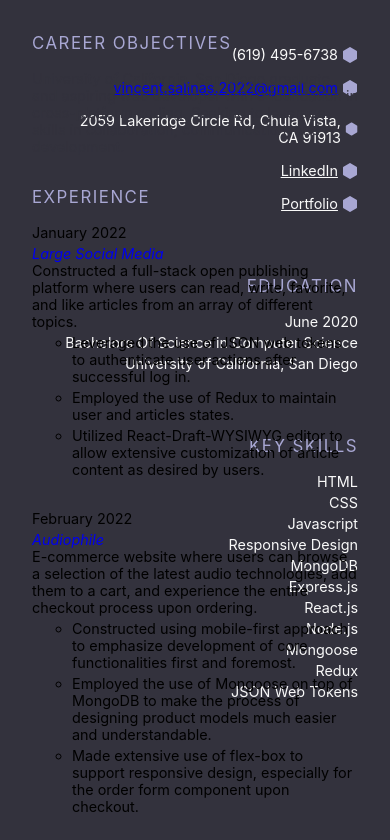
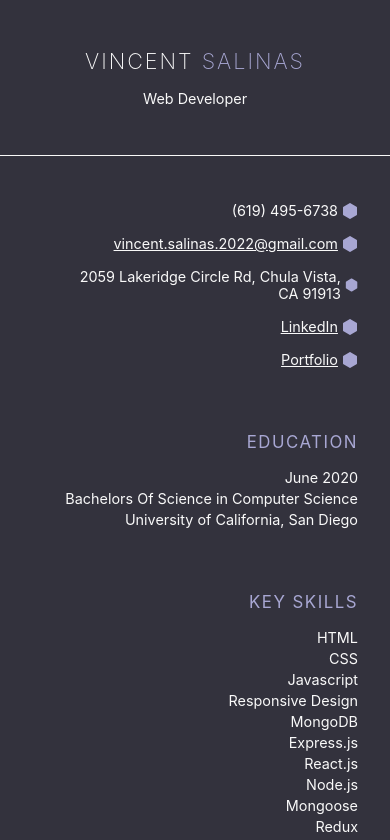
Before and after one commit to vlsalina/resume-1, a React (Create React App) app: page / in a window 390 px wide. Shown: the top 840 px of the page. Built offline with nearby package versions, Linux system fonts and the light colour scheme.

Commit message:
Implemented responsive design for optimal view layout.

```diff
--- a/src/components/Layout/Layout.css
+++ b/src/components/Layout/Layout.css
@@ -16,6 +16,22 @@
   width: 100%;
   height: 100%;
   display: grid;
+  grid-template-areas:
+    "a a a a"
+    "b b b b"
+    "c c c c"
+    "c c c c"
+    "c c c c";
+}
+
+@media screen and (min-width: 550px) {
+  .layout {
+    grid-template-areas:
+      "a a a a"
+      "b c c c"
+      "b c c c"
+      "b c c c";
+  }
 }
 
 @media screen and (min-width: 1192px) {
--- a/src/components/SidePane/SidePane.css
+++ b/src/components/SidePane/SidePane.css
@@ -2,6 +2,7 @@
   background-color: var(--grayish-dark-blue);
   font-family: var(--poppins);
   padding: 2rem;
+  border-right: none;
 }
 
 .t1 {
@@ -38,6 +39,6 @@
 
 @media screen and (min-width: 1192px) {
   .side-pane {
-    width: 99%;
+    border-right: 1px solid var(--very-light-grey);
   }
 }
--- a/src/components/SidePane/SidePane.js
+++ b/src/components/SidePane/SidePane.js
@@ -18,7 +18,9 @@ const SidePane = () => {
           </li>
           <li>
             <div className="side--container-1">
-              <a href={mailTo}>vincent.salinas.2022@gmail.com</a>
+              <a className="t1" href={mailTo}>
+                vincent.salinas.2022@gmail.com
+              </a>
               <Nbsp />
               <Hexagon />
             </div>
--- a/src/components/TopPane/TopPane.css
+++ b/src/components/TopPane/TopPane.css
@@ -6,6 +6,7 @@
   justify-content: center;
   align-items: center;
   padding: 3rem;
+  border-bottom: 1px solid var(--very-light-grey);
 }
 
 .name {
@@ -22,3 +23,9 @@
 .title {
   margin: 0;
 }
+
+@media screen and (min-width: 1192px) {
+  .top-pane {
+    border-bottom: none;
+  }
+}
--- a/src/components/data/data.js
+++ b/src/components/data/data.js
@@ -1,31 +1,31 @@
 const projects = [
   {
     name: "Large Social Media",
-    url: "https://large-social-media.netlify.app/",
+    url: "https://github.com/vlsalina/large-social-media-app-client",
     date: "January 2022",
     description:
       "Constructed a full-stack open publishing platform where users can read, write, favorite, and like articles from an array of different topics.",
     bullets: [
       "Leveraged the use of JSON web tokens to authenticate user actions after successful log in.",
-      "Employed the use of Redux to maintain user and articles states.",
+      "Employed the use of Redux to maintain and update user and articles states.",
       "Utilized React-Draft-WYSIWYG editor to allow extensive customization of article content as desired by users.",
     ],
   },
   {
     name: "Audiophile",
-    url: "https://audiophile-ecommerce-app.netlify.app/",
+    url: "https://github.com/vlsalina/audiophile-ecommerce-client",
     date: "February 2022",
     description:
       "E-commerce website where users can browse a selection of the latest audio technologies, add them to a cart, and experience the entire checkout process upon ordering.",
     bullets: [
       "Constructed using mobile-first approach to emphasize development of core functionalities first and foremost.",
-      "Employed the use of Mongoose on top of MongoDB to make the process of designing product models much easier and understandable.",
+      "Employed the use of Mongoose on top of MongoDB to make the process of designing product models much easier and extendable.",
       "Made extensive use of flex-box to support responsive design, especially for the order form component upon checkout.",
     ],
   },
   {
     name: "Pet Rescue",
-    url: "https://audiophile-ecommerce-app.netlify.app/",
+    url: "https://github.com/vlsalina/pet-rescue-website",
     date: "February 2022",
     description:
       "A non-profit pet rescue website with the goal of creating an attractive, animated, yet simple front page design.",
```
